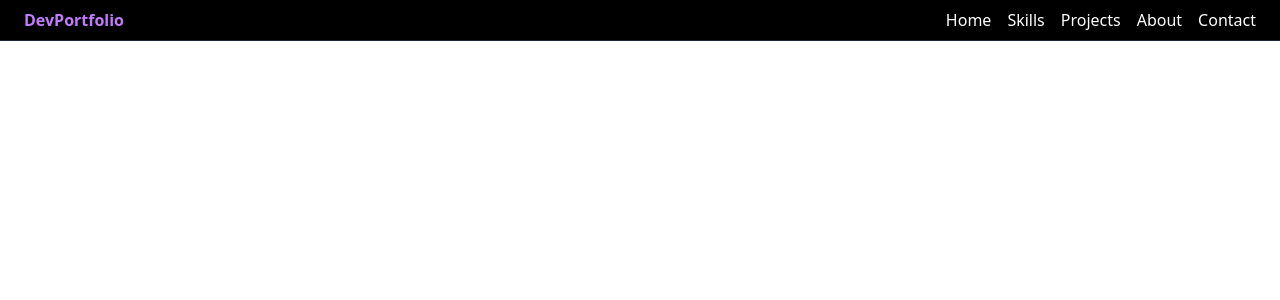
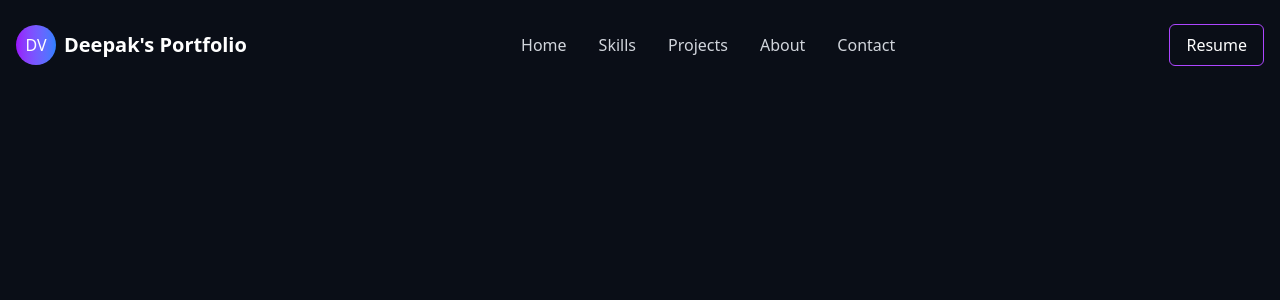
Before and after one commit to Deepak-vm/MyPortfolioWeb, a React (Vite) app: page / in a window 1280 px wide. Shown: the top 300 px of the page. Built offline with nearby package versions, Linux system fonts and the light colour scheme.

Commit message:
Minor changes in navbar

```diff
--- a/package.json
+++ b/package.json
@@ -14,6 +14,7 @@
     "postcss": "^8.5.3",
     "react": "^19.0.0",
     "react-dom": "^19.0.0",
+    "react-router-dom": "^7.5.1",
     "tailwindcss": "^4.1.4"
   },
   "devDependencies": {
--- a/src/App.jsx
+++ b/src/App.jsx
@@ -1,12 +1,11 @@
+import { BrowserRouter as Router } from 'react-router-dom'
 import Navbar from "./components/Navbar"
 
 function App() {
-
-
   return (
-    <>
-     <Navbar/>
-    </>
+    <Router>
+      <Navbar/>
+    </Router>
   )
 }
 
--- a/src/components/Navbar.jsx
+++ b/src/components/Navbar.jsx
@@ -1,32 +1,37 @@
 import React from 'react'
+import { Link } from 'react-router-dom'
+
 
 function Navbar() {
     return (
-        <div className="bg-black py-2 px-6 border-b border-gray-800">
-            <div className="container mx-auto flex items-center justify-between">
-                <a href="/" className="text-purple-400 font-bold">
-                    DevPortfolio
-                </a>
+        <div className="container mx-auto py-6 px-4 flex items-center justify-between">
+            <Link href="/" className="flex items-center gap-2">
+                <div className="w-10 h-10 rounded-full bg-gradient-to-r from-purple-600 to-blue-500 flex items-center justify-center">
+                    <h1>DV</h1>
+                </div>
+                <span className="font-bold text-xl">Deepak's Portfolio</span>
+            </Link>
+            <nav className="hidden md:flex items-center gap-8">
+                <Link href="#" className="text-gray-300 hover:text-white transition-colors">
+                    Home
+                </Link>
+                <Link href="#skills" className="text-gray-300 hover:text-white transition-colors">
+                    Skills
+                </Link>
+                <Link href="#projects" className="text-gray-300 hover:text-white transition-colors">
+                    Projects
+                </Link>
+                <Link href="#about" className="text-gray-300 hover:text-white transition-colors">
+                    About
+                </Link>
+                <Link href="#contact" className="text-gray-300 hover:text-white transition-colors">
+                    Contact
+                </Link>
+            </nav>
+            <button class="px-4 py-2 text-white border border-purple-500 rounded-md hover:bg-purple-500/20 transition-colors ">
+                Resume
+            </button>
 
-                {/* Navigation Links - Centered in a single line */}
-                <nav className="flex items-center gap-4">
-                    <a href="/" className="text-white hover:text-purple-400 transition-colors">
-                        Home
-                    </a>
-                    <a href="#skills" className="text-white hover:text-purple-400 transition-colors">
-                        Skills
-                    </a>
-                    <a href="#projects" className="text-white hover:text-purple-400 transition-colors">
-                        Projects
-                    </a>
-                    <a href="#about" className="text-white hover:text-purple-400 transition-colors">
-                        About
-                    </a>
-                    <a href="#contact" className="text-white hover:text-purple-400 transition-colors">
-                        Contact
-                    </a>
-                </nav>
-            </div>
         </div>
     )
 }
--- a/src/index.css
+++ b/src/index.css
@@ -1 +1,57 @@
 @import "tailwindcss";
+@tailwind base;
+@tailwind components;
+@tailwind utilities;
+
+@layer base {
+    :root {
+        --background: 0 0% 100%;
+        --foreground: 240 10% 3.9%;
+        --card: 0 0% 100%;
+        --card-foreground: 240 10% 3.9%;
+        --popover: 0 0% 100%;
+        --popover-foreground: 240 10% 3.9%;
+        --primary: 262.1 83.3% 57.8%;
+        --primary-foreground: 210 20% 98%;
+        --secondary: 240 4.8% 95.9%;
+        --secondary-foreground: 240 5.9% 10%;
+        --muted: 240 4.8% 95.9%;
+        --muted-foreground: 240 3.8% 46.1%;
+        --accent: 240 4.8% 95.9%;
+        --accent-foreground: 240 5.9% 10%;
+        --destructive: 0 84.2% 60.2%;
+        --destructive-foreground: 0 0% 98%;
+        --border: 240 5.9% 90%;
+        --input: 240 5.9% 90%;
+        --ring: 262.1 83.3% 57.8%;
+        --radius: 0.5rem;
+    }
+
+    .dark {
+        --background: 240 10% 3.9%;
+        --foreground: 0 0% 98%;
+        --card: 240 10% 3.9%;
+        --card-foreground: 0 0% 98%;
+        --popover: 240 10% 3.9%;
+        --popover-foreground: 0 0% 98%;
+        --primary: 262.1 83.3% 57.8%;
+        --primary-foreground: 210 20% 98%;
+        --secondary: 240 3.7% 15.9%;
+        --secondary-foreground: 0 0% 98%;
+        --muted: 240 3.7% 15.9%;
+        --muted-foreground: 240 5% 64.9%;
+        --accent: 240 3.7% 15.9%;
+        --accent-foreground: 0 0% 98%;
+        --destructive: 0 62.8% 30.6%;
+        --destructive-foreground: 0 0% 98%;
+        --border: 240 3.7% 15.9%;
+        --input: 240 3.7% 15.9%;
+        --ring: 262.1 83.3% 57.8%;
+    }
+}
+
+@layer base {
+    body {
+        @apply min-h-screen bg-[#0a0e17] text-white;
+    }
+}
```
Also changed, not shown: 1 other file (tests, documents, lock files or other folders).
